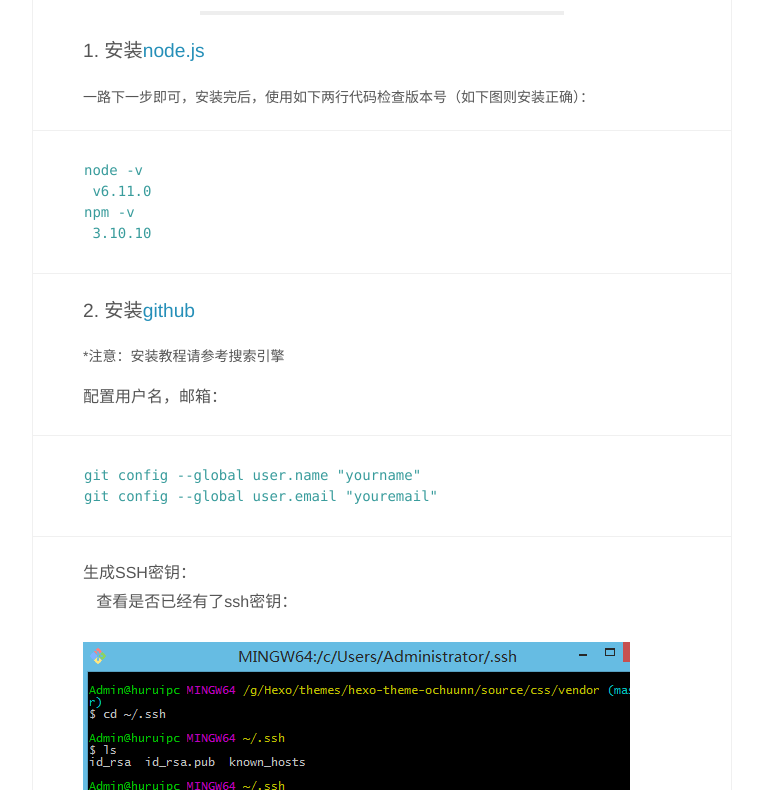
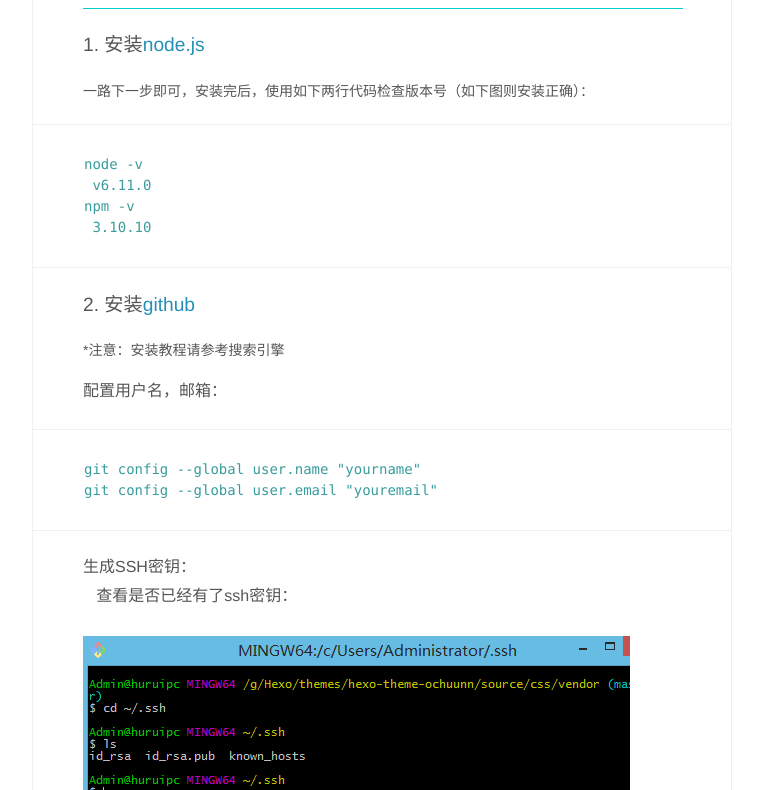
Before and after one commit to youkongyi/youkongyi.github.io, a plain HTML site: page 2017/06/13/article-title/index.html in a window 1280 px wide. Shown: the part 695-1485 px from the top of the page, without its empty margins (258-1021 px from the left). Drawn offline with Linux system fonts and the light colour scheme.

Commit message:
Site updated: 2017-06-14 15:17:37

```diff
--- a/css/main.css
+++ b/css/main.css
@@ -372,13 +372,7 @@ video {
 .echo ul {
   margin: 1.6em 0;
 }
-.echo hr {
-  margin: 1.6em auto;
-  width: 61%;
-  height: 4px;
-  border: none;
-  background: #eee;
-}
+
 .echo img {
   max-width: 100%;
   height: auto;
```
